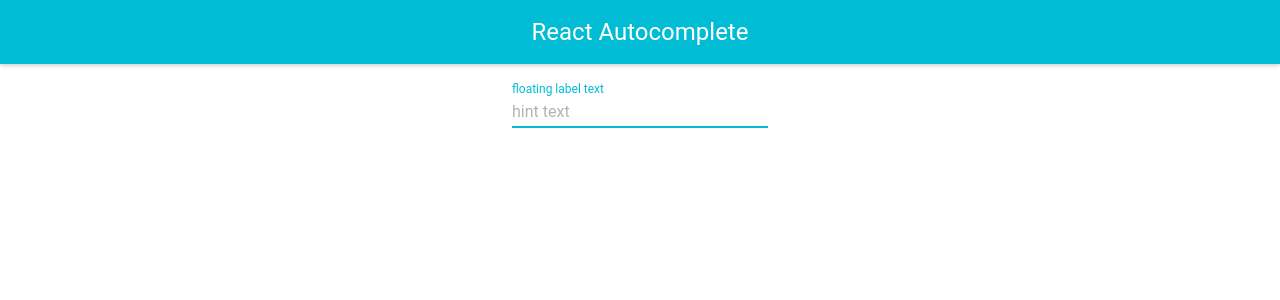
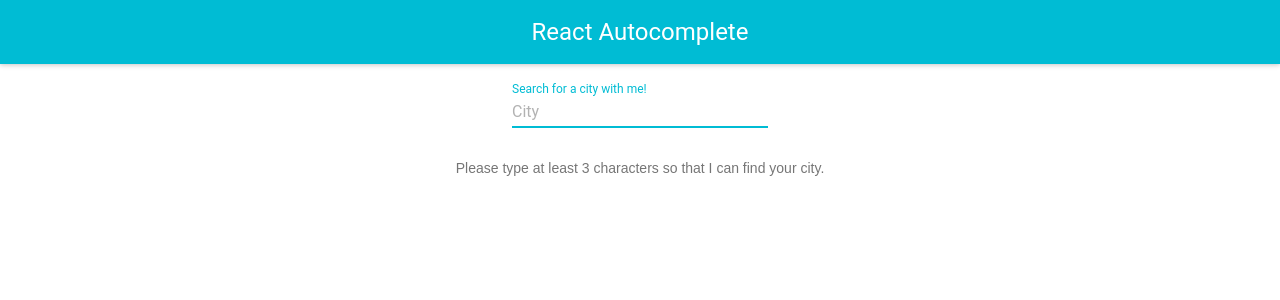
Before and after one commit to winsonluk/completing.me, a React (Create React App) app: page / in a window 1280 px wide. Shown: the top 300 px of the page. Built offline with nearby package versions, Linux system fonts and the light colour scheme.

Commit message:
Implement error messages, replace placeholders

```diff
--- a/src/App.js
+++ b/src/App.js
@@ -32,13 +32,25 @@ const cities = [
 
 class App extends Component {
   handleChange(e, match) {
+    var numCities = cities.length;
     cities.forEach((city) => {
       if (match.length >= 3 && city.startsWith(match.toLowerCase())) {
         document.getElementById(city).style.display="block";
+        document.getElementById("minError").style.display="none";
+      } else if (match.length >= 3) {
+        numCities -= 1;
+        document.getElementById(city).style.display="none";
+        document.getElementById("minError").style.display="none";
       } else {
         document.getElementById(city).style.display="none";
+        document.getElementById("minError").style.display="block";
       }
     });
+    if (match.length >= 3 && numCities === 0) {
+        document.getElementById("matchError").style.display="block";
+    } else {
+        document.getElementById("matchError").style.display="none";
+    }
   }
   render() {
     let items = [];
@@ -53,6 +65,25 @@ class App extends Component {
         </List>
       );
     });
+    items.push (
+      <List style={{padding: '0px'}}>
+        <ListItem
+          id="matchError"
+          style={{display: 'none'}}
+          secondaryText="Sorry, I couldn't find any matches for you. Perhaps try a different city?"
+          disabled={true}
+        />
+      </List>
+    );
+    items.push (
+      <List style={{padding: '0px'}}>
+        <ListItem
+          id="minError"
+          secondaryText="Please type at least 3 characters so that I can find your city."
+          disabled={true}
+        />
+      </List>
+    );
     const focusInput = input => {
       input.focus();
     };
@@ -65,9 +96,9 @@ class App extends Component {
         />
         <TextField
           ref={focusInput}
-          hintText="hint text"
-          floatingLabelText="floating label text"
-          onChange={this.handleChange}
+          floatingLabelText="Search for a city with me!"
+          hintText="City"
+          onChange={this.handleChange.bind(this)}
         />
         {items}
       </div>
```
